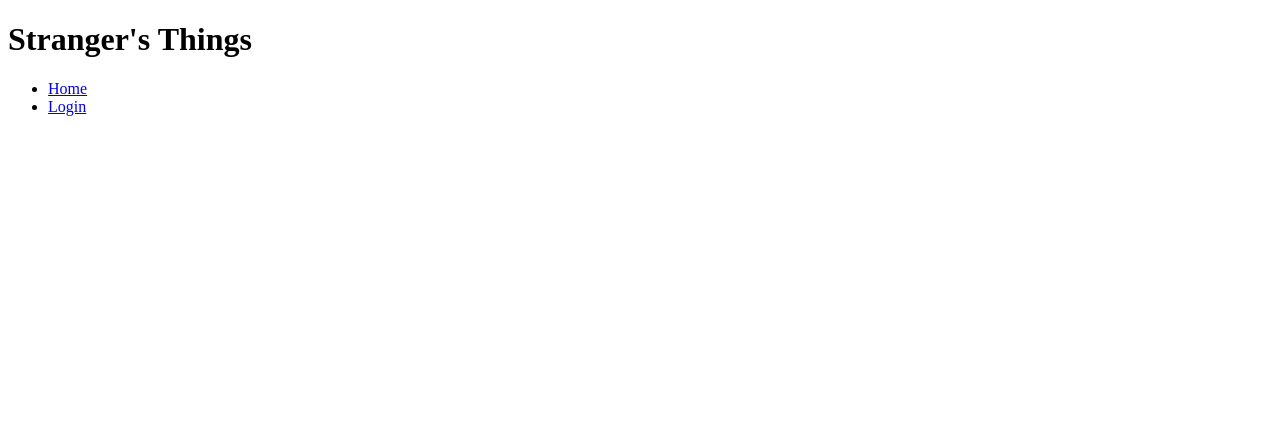
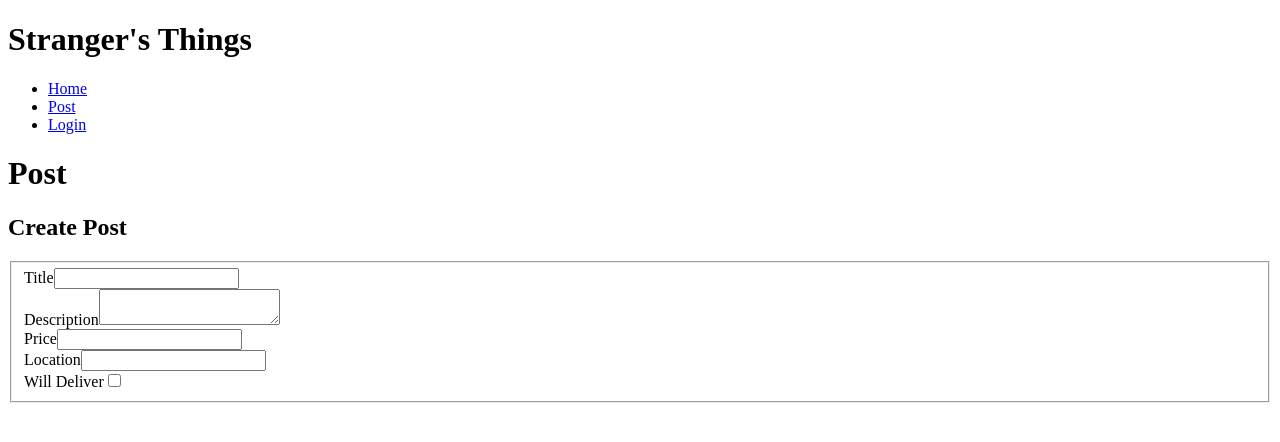
Before and after one commit to NoahM98/StrangersThings, a React (Create React App) app: page /Post in a window 1280 px wide. Shown: the top 442 px of the page. Built offline with nearby package versions, Linux system fonts and the light colour scheme; no server answers.

Commit message:
Implemented Post and Create Post component

```diff
--- a/src/App.js
+++ b/src/App.js
@@ -3,16 +3,17 @@ import { BrowserRouter, Route, Link } from "react-router-dom";
 // import PostCards from "./components/PostCards";
 import Home from "./components/Home";
 import Login from "./components/Login";
+import Post from "./components/Post";
 
 function App() {
   const [isLoggedIn, setIsLoggedIn] = useState(false);
-    const [token, setToken] = useState('');
+  const [token, setToken] = useState("");
   useEffect(() => {
-        console.log(isLoggedIn)
-    }, [isLoggedIn])
+    console.log(isLoggedIn);
+  }, [isLoggedIn]);
   useEffect(() => {
-        console.log(token)
-    }, [token])
+    console.log(token);
+  }, [token]);
   return (
     <BrowserRouter>
       <div className="App">
@@ -21,6 +22,9 @@ function App() {
           <ul>
             <li>
               <Link to="/Home">Home</Link>
+            </li>
+            <li>
+              <Link to="/Post">Post</Link>
             </li>
             <li>
               <Link to="/Login">Login</Link>
@@ -34,12 +38,16 @@ function App() {
           <Route exact path="/">
             <Home />
           </Route>
+          <Route path="/Post">
+            <Post isLoggedIn={isLoggedIn} token={token} />
+          </Route>
           <Route path="/Login">
             <Login
               isLoggedIn={isLoggedIn}
               setIsLoggedIn={setIsLoggedIn}
               token={token}
-                            setToken={setToken} />
+              setToken={setToken}
+            />
           </Route>
         </div>
       </div>
--- /dev/null
+++ b/src/components/CreatePost.jsx
@@ -0,0 +1,60 @@
+import React,{useState} from "react";
+
+const CreatePost = ({userPosts, setUserPosts}) => {
+  return (
+    <form>
+    <h2>Create Post</h2>
+    <fieldset>
+      <div>
+      <label htmlFor="title">
+      Title
+      </label>
+      <input
+      id="title"
+      type="text"
+      required
+      />
+      </div>
+      <div>
+      <label htmlFor="description">
+      Description
+      </label>
+      <textarea
+      id="description"
+      required
+      />
+      </div>
+      <div>
+      <label htmlFor="price">
+      Price
+      </label>
+      <input
+      id="price"
+      type="text"
+      required
+      />
+      </div>
+      <div>
+      <label htmlFor="location">
+      Location
+      </label>
+      <input
+      id="location"
+      type="text"
+      />
+      </div>
+      <div>
+      <label htmlFor="willDeliver">
+      Will Deliver
+      </label>
+      <input
+      id="willDeliver"
+      type="checkbox"
+      />
+      </div>
+    </fieldset>
+    </form>
+  )
+}
+
+export default CreatePost;
--- a/src/components/Home.jsx
+++ b/src/components/Home.jsx
@@ -5,7 +5,7 @@ const Home = () => {
   return (
     <div>
       <h1>Home</h1>
-      <PostCards />
+      <h2>Welcome to Stranger's Things</h2>
     </div>
   )
 }
--- /dev/null
+++ b/src/components/Post.jsx
@@ -0,0 +1,16 @@
+import React, { useState } from "react";
+import PostCards from "./PostCards";
+import CreatePost from "./CreatePost";
+
+const Post = ({isLoggedIn, token}) => {
+  const [userPosts, setUserPosts] = useState([]);
+  return (
+    <div>
+      <h1> Post </h1>
+      <CreatePost userPosts={userPosts} setUserPosts={setUserPosts} token={token}/>
+      <PostCards userPosts={userPosts} setUserPosts={setUserPosts}/>
+    </div>
+  )
+}
+
+export default Post;
--- a/src/components/PostCards.jsx
+++ b/src/components/PostCards.jsx
@@ -1,8 +1,8 @@
 import React, { useState, useEffect } from "react";
 import { fetchPosts } from "../api/ajax-helpers";
 
-const PostCards = () => {
-    const [userPosts, setUserPosts] = useState([]);
+const PostCards = ({userPosts, setUserPosts}) => {
+
 
     useEffect(() => {
         const postsPromise = fetchPosts();
```
Lines whose indentation alone changed are shown as unchanged.
